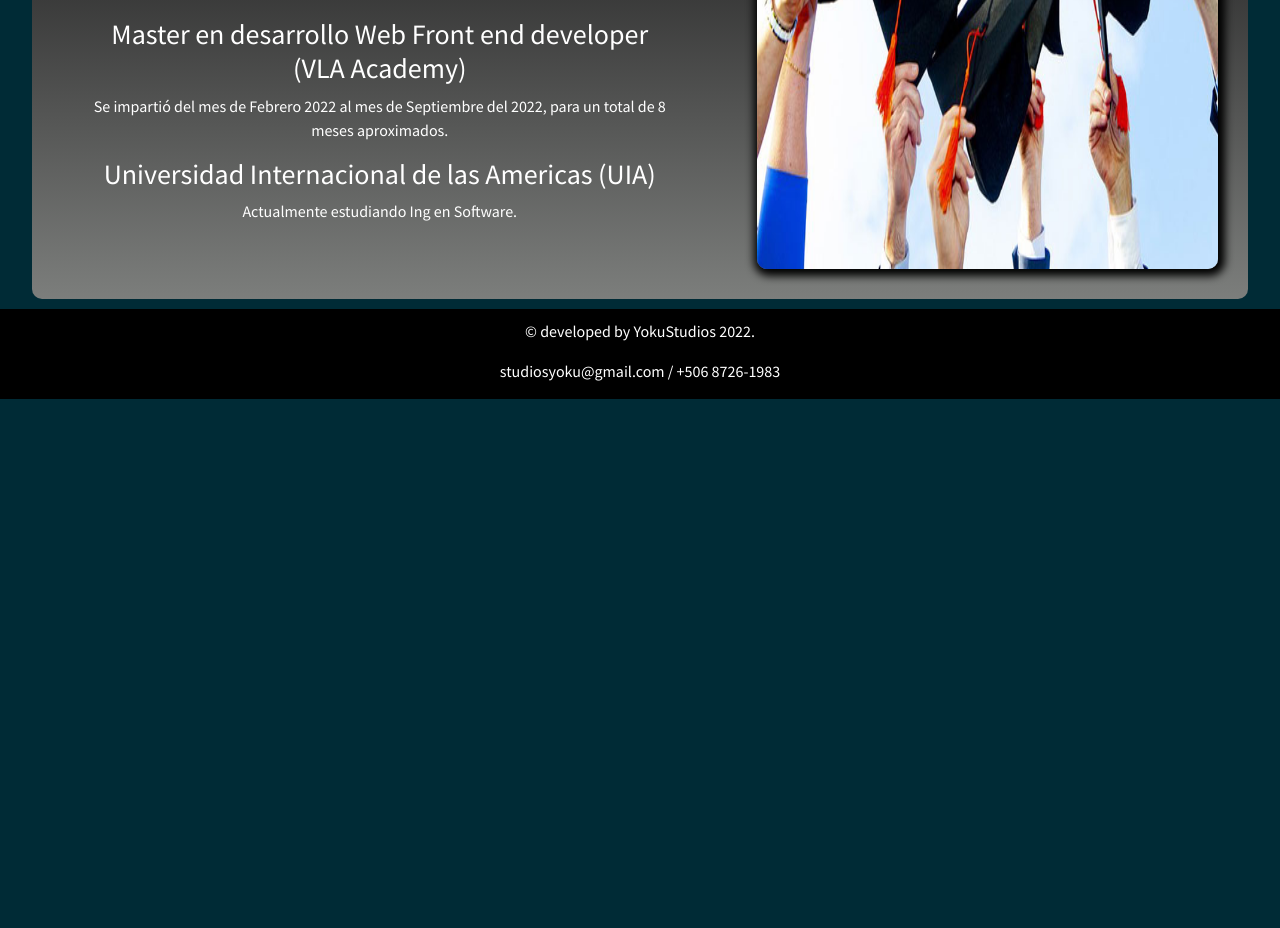
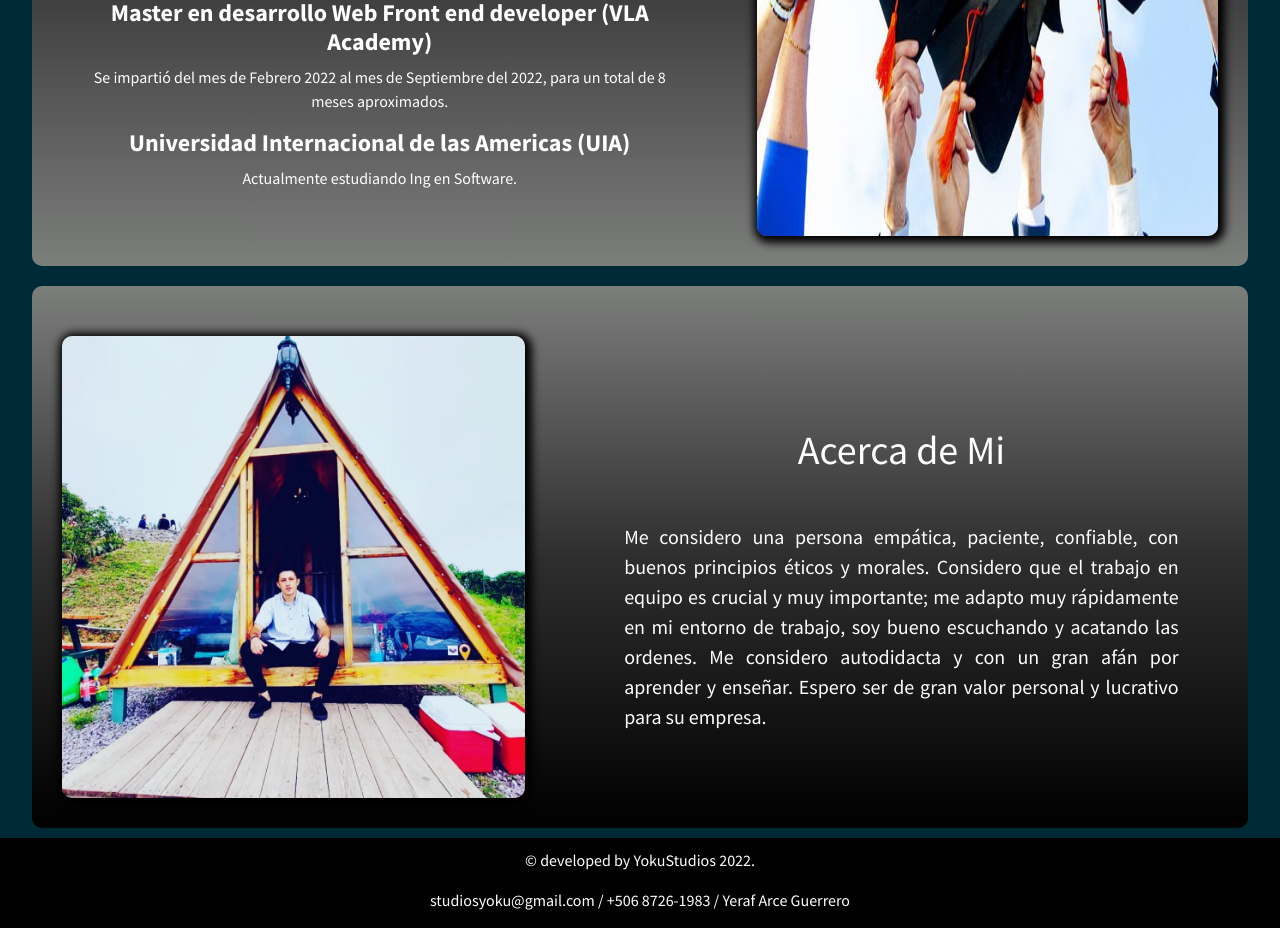
Before and after one commit to Yeraf/CVYerafArce, a React (Create React App) app: page / in a window 1280 px wide. Shown: the part 520-1448 px from the top of the page. Before the commit the page ends 919 px from the top, so only its background shows below. Built offline with nearby package versions, Linux system fonts and the light colour scheme.

Commit message:
acerca de mi commit

```diff
--- a/src/CSS/css/Home.css
+++ b/src/CSS/css/Home.css
@@ -29,3 +29,36 @@
     border-radius: 10px;
     box-shadow: 2px 2px 8px 5px #000;
 }
+
+.article-home-2 {
+    width: 95%;
+    margin: auto;
+    margin-top: 20px;
+    padding-top: 20px;
+    border-radius: 10px;
+    color: white;
+    background: linear-gradient( rgb(124, 126, 124), rgb(46, 46, 46),black);
+}
+
+.article-home-all {
+    display: flex;
+}
+
+.article-home-text {
+    width: 60%;
+    padding-top: 120px;
+}
+
+.home-text-only {
+    width: 80%;
+    margin: auto;
+}
+
+.home-text-only h1 {
+    padding-bottom: 40px;
+}
+
+.home-text-only p {
+    text-align: justify;
+    font-size: 20px;
+}
--- a/src/Components/Footer.js
+++ b/src/Components/Footer.js
@@ -6,7 +6,7 @@ function Footer() {
     <div>
       <div className="cv-footer">
         <p>&copy; developed by YokuStudios 2022.</p>
-        <p>studiosyoku@gmail.com / +506 8726-1983</p>
+        <p>studiosyoku@gmail.com / +506 8726-1983 / Yeraf Arce Guerrero</p>
       </div>
     </div>
   );
--- a/src/Components/Home.js
+++ b/src/Components/Home.js
@@ -1,30 +1,53 @@
 import React from "react";
 import "../CSS/css/Home.css";
 import Estudios from "../Img/Home/estudios-universitarios.jpg";
-import Imagen from "../Img/Cv/base-de-datos.jpg";
+import MiFoto from "../Img/Home/Mi-foto-2.jpeg";
 
 function Home() {
   return (
     <div className="main-contenedor-all">
-      <article>
-
-      </article>
       <article className="article-home-1">
         <div className="article-home-div">
           <h1 className="home-h1">Estudios</h1>
-          <h3>Bachillerato educación media (MEP)</h3>
+          <h4><b>Bachillerato educación media (MEP)</b></h4>
           <p>Bachillerato educación media concluido en 2015</p>
-          <h3>Avanzado conversacional de Inglés (Universal de Idiomas)</h3>
-          <p>Se impartió del 06 de junio del 2016 al 01 de noviembre del 2017, completando un total de 320 horas.</p>
-          <h3>Curso en línea HTML5 (Udemy)</h3>
+          <h4><b>Avanzado conversacional de Inglés (Universal de Idiomas)</b></h4>
+          <p>
+            Se impartió del 06 de junio del 2016 al 01 de noviembre del 2017,
+            completando un total de 320 horas.
+          </p>
+          <h4><b>Curso en línea HTML5 (Udemy)</b></h4>
           <p>Se impartió el 21 de Diciembre del 2022, un total de 6 horas.</p>
-          <h3>Master en desarrollo Web Front end developer (VLA Academy)</h3>
-          <p>Se impartió del mes de Febrero 2022 al mes de Septiembre del 2022, para un total de 8 meses aproximados.</p>
-          <h3>Universidad Internacional de las Americas (UIA)</h3>
+          <h4><b>Master en desarrollo Web Front end developer (VLA Academy)</b></h4>
+          <p>
+            Se impartió del mes de Febrero 2022 al mes de Septiembre del 2022,
+            para un total de 8 meses aproximados.
+          </p>
+          <h4><b>Universidad Internacional de las Americas (UIA)</b></h4>
           <p>Actualmente estudiando Ing en Software.</p>
         </div>
         <div className="div-home-img">
           <img className="img-home" src={Estudios}></img>
+        </div>
+      </article>
+      <article className="article-home-2">
+        <div className="article-home-all">
+          <div className="div-home-img">
+            <img className="img-home" src={MiFoto}></img>
+          </div>
+          <div className="article-home-text">
+            <div className="home-text-only">
+            <h1 className="">Acerca de Mi</h1>
+            <p>
+              Me considero una persona empática, paciente, confiable, con buenos
+              principios éticos y morales. Considero que el trabajo en equipo es
+              crucial y muy importante; me adapto muy rápidamente en mi entorno
+              de trabajo, soy bueno escuchando y acatando las ordenes. Me
+              considero autodidacta y con un gran afán por aprender y enseñar.
+              Espero ser de gran valor personal y lucrativo para su empresa.
+            </p>
+            </div>
+          </div>
         </div>
       </article>
       <article></article>
```
Also changed, not shown: src/CSS/css/Cv.css (line endings or trailing spaces), src/Img/Home/Mi-foto-2.jpeg (added).
